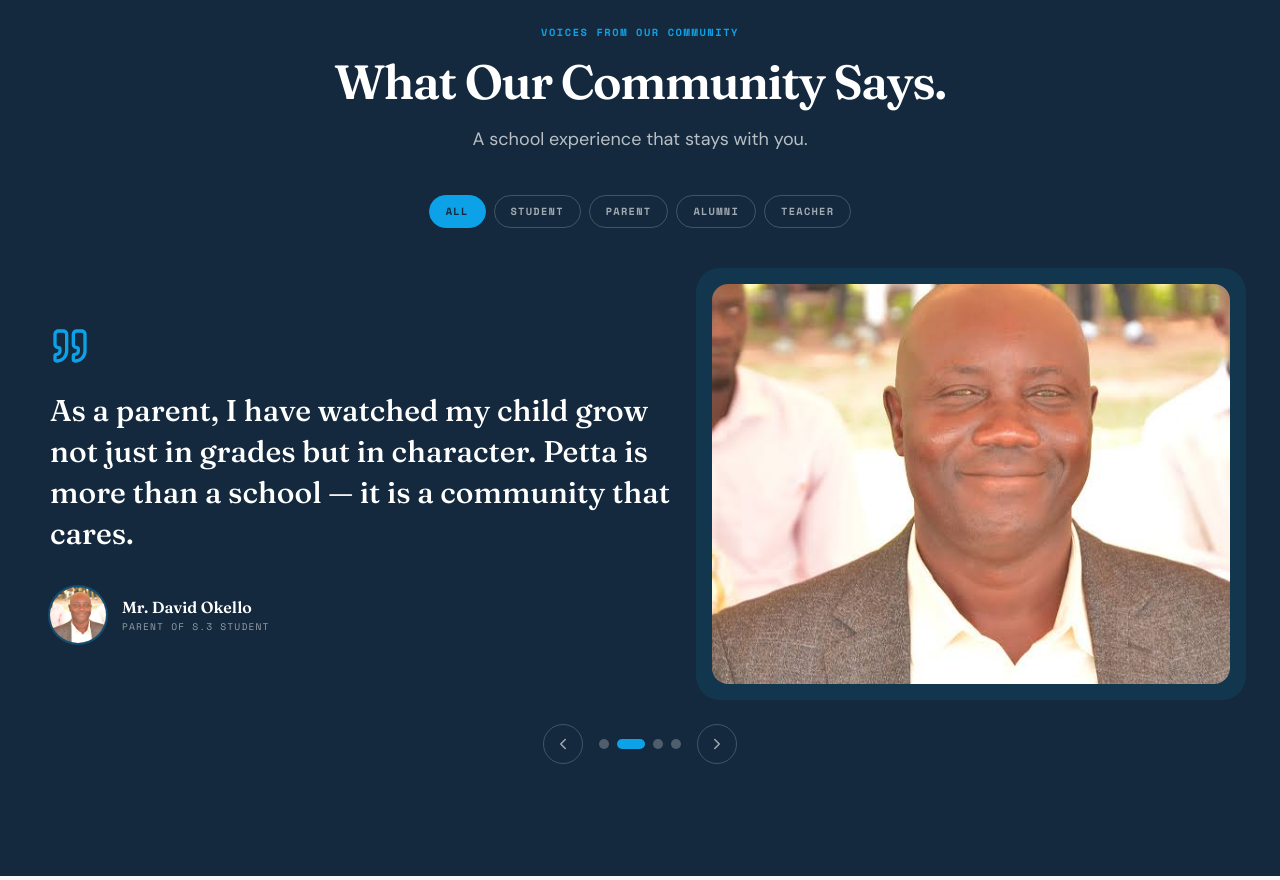
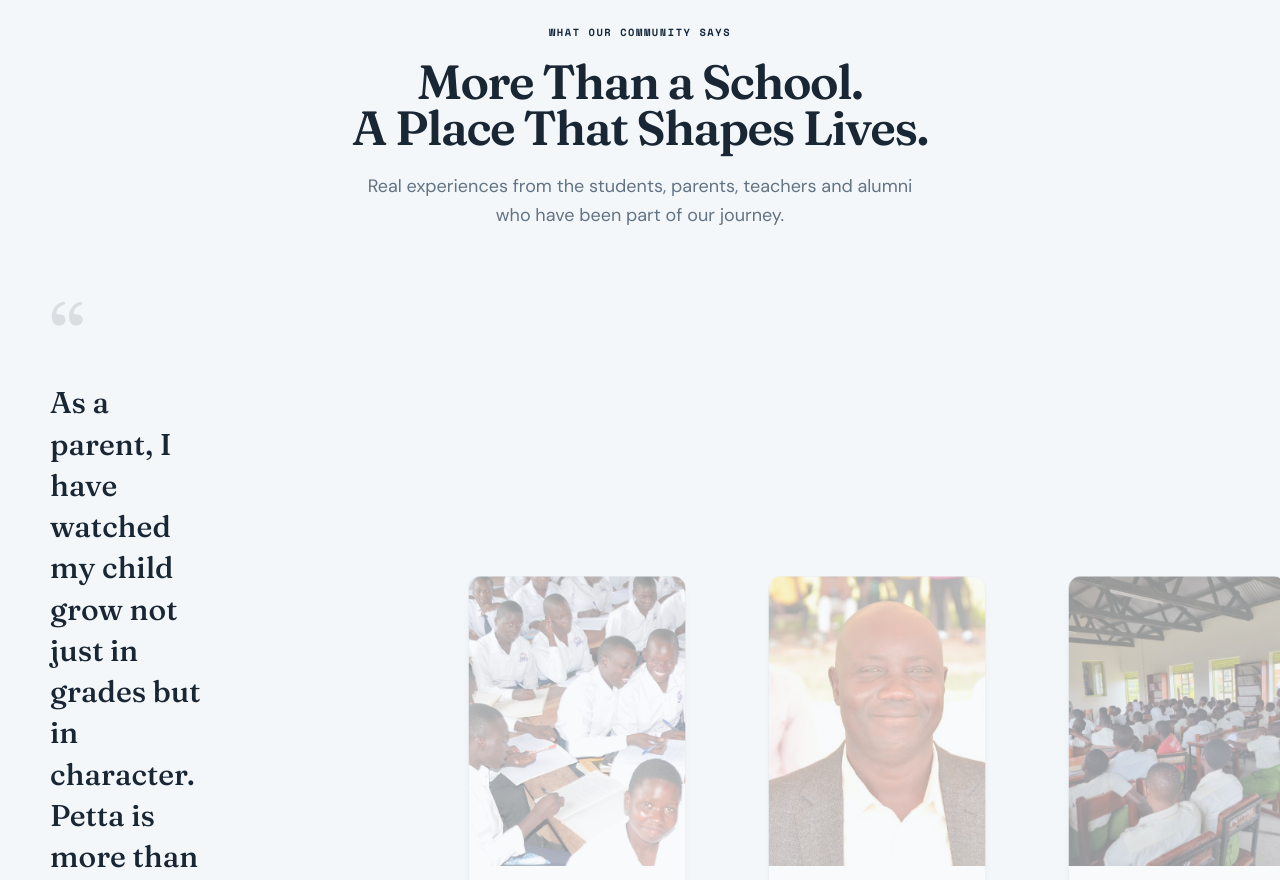
Before and after one commit to StackKens/petta-comminity-ss, a React (Vite) app: page / in a window 1280 px wide. Shown: the part 11120-12000 px from the top of the page. Built offline with nearby package versions, Linux system fonts and the light colour scheme.

Commit message:
feat: cinematic testimonial carousel with drag, autoplay, and infinite loop

```diff
--- a/src/App.tsx
+++ b/src/App.tsx
@@ -1340,14 +1340,14 @@ const beyondItems = [
 
 const testimonials = [
   {
-    quote: "The school gave me more than academic knowledge. It gave me the confidence, discipline and foundation to pursue my goals.",
+    quote: "The school gave me more than academic knowledge. It gave me the confidence, discipline and foundation to pursue my dreams.",
     name: "Sarah Namukasa",
     role: "Alumni",
     detail: "Former Student · Class of 2024",
     image: imageSources.alevel,
   },
   {
-    quote: "As a parent, I have watched my child grow not just in grades but in character. Petta is more than a school — it is a community that cares.",
+    quote: "As a parent, I have watched my child grow not just in grades but in character. Petta is more than a school — it is a community that truly cares.",
     name: "Mr. David Okello",
     role: "Parent",
     detail: "Parent of S.3 Student",
@@ -1362,51 +1362,154 @@ const testimonials = [
   },
   {
     quote: "From my first day in S.1 to my final exams in S.4, Petta shaped me into someone who believes in hard work and integrity.",
-    name: "James Mukisa",
+    name: "Ofwono Alex",
     role: "Alumni",
     detail: "Former Student · Class of 2022",
-    image: imageSources.students,
+    image: "/alex.png",
   },
 ];
 
 function AchievementsAndTestimonials() {
-  const [activeTestimonial, setActiveTestimonial] = useState(0);
-  const [activeFilter, setActiveFilter] = useState("All");
-
-  const roleFilters = ["All", "Student", "Parent", "Alumni", "Teacher"];
-  const filteredTestimonials =
-    activeFilter === "All"
-      ? testimonials
-      : testimonials.filter((t) => t.role === activeFilter);
-
-  const nextTestimonial = useCallback(() => {
-    setActiveTestimonial((prev) => (prev + 1) % filteredTestimonials.length);
-  }, [filteredTestimonials.length]);
-
-  const prevTestimonial = useCallback(() => {
-    setActiveTestimonial((prev) => (prev - 1 + filteredTestimonials.length) % filteredTestimonials.length);
-  }, [filteredTestimonials.length]);
+  const N = testimonials.length;
+  const CARD_W = 280;
+  const CARD_GAP = 20;
+  const CARD_TOTAL = CARD_W + CARD_GAP;
+
+  const [centerIndex, setCenterIndex] = useState(N);
+  const [transitionEnabled, setTransitionEnabled] = useState(true);
+  const [dragOffset, setDragOffset] = useState(0);
+  const [isHovered, setIsHovered] = useState(false);
+
+  const containerRef = useRef<HTMLDivElement>(null);
+  const [containerWidth, setContainerWidth] = useState(0);
+  const needsResetRef = useRef<"forward" | "backward" | null>(null);
+  const dragStartRef = useRef({ x: 0, time: 0, index: N });
+  const isDraggingRef = useRef(false);
+  const dragOffsetRef = useRef(0);
+  const autoplayRef = useRef<ReturnType<typeof setInterval>>(undefined);
+
+  const displayItems = [...testimonials, ...testimonials, ...testimonials];
+  const dataIndex = ((centerIndex % N) + N) % N;
+  const current = testimonials[dataIndex];
 
   useEffect(() => {
-    setActiveTestimonial(0);
-  }, [activeFilter]);
+    const el = containerRef.current;
+    if (!el) return;
+    const measure = () => setContainerWidth(el.getBoundingClientRect().width);
+    measure();
+    const observer = new ResizeObserver(measure);
+    observer.observe(el);
+    return () => observer.disconnect();
+  }, []);
+
+  const getTrackX = useCallback(
+    (ci: number, vw: number) => (vw - CARD_W) / 2 - ci * CARD_TOTAL,
+    [],
+  );
+
+  const goNext = useCallback(() => {
+    setTransitionEnabled(true);
+    setCenterIndex((prev) => {
+      const next = prev + 1;
+      if (next >= 2 * N) needsResetRef.current = "forward";
+      return next;
+    });
+  }, [N]);
+
+  const goPrev = useCallback(() => {
+    setTransitionEnabled(true);
+    setCenterIndex((prev) => {
+      const next = prev - 1;
+      if (next <= 0) needsResetRef.current = "backward";
+      return next;
+    });
+  }, [N]);
+
+  const handleTransitionEnd = useCallback(() => {
+    if (!needsResetRef.current) return;
+    setTransitionEnabled(false);
+    setCenterIndex(
+      needsResetRef.current === "forward" ? N : 2 * N - 1,
+    );
+    needsResetRef.current = null;
+    requestAnimationFrame(() => {
+      requestAnimationFrame(() => setTransitionEnabled(true));
+    });
+  }, [N]);
+
+  const handlePointerDown = useCallback(
+    (e: React.PointerEvent) => {
+      isDraggingRef.current = false;
+      dragStartRef.current = {
+        x: e.clientX,
+        time: Date.now(),
+        index: centerIndex,
+      };
+      setTransitionEnabled(false);
+      (e.target as HTMLElement).setPointerCapture(e.pointerId);
+    },
+    [centerIndex],
+  );
+
+  const handlePointerMove = useCallback((e: React.PointerEvent) => {
+    const dx = e.clientX - dragStartRef.current.x;
+    if (Math.abs(dx) > 5) isDraggingRef.current = true;
+    dragOffsetRef.current = dx;
+    setDragOffset(dx);
+  }, []);
+
+  const handlePointerUp = useCallback(() => {
+    setTransitionEnabled(true);
+    if (!isDraggingRef.current) {
+      setDragOffset(0);
+      return;
+    }
+    const dx = dragOffsetRef.current;
+    const elapsed = Date.now() - dragStartRef.current.time;
+    const velocity = dx / Math.max(elapsed, 1);
+    const distanceCards = -dx / CARD_TOTAL;
+    const velocityCards = velocity * 200;
+    const cardsMoved = Math.round(distanceCards + velocityCards);
+    const startCI = dragStartRef.current.index;
+    const targetCI = Math.max(
+      1,
+      Math.min(startCI + cardsMoved, 2 * N - 2),
+    );
+    setCenterIndex(targetCI);
+    setDragOffset(0);
+    isDraggingRef.current = false;
+  }, [N]);
 
   useEffect(() => {
-    const timer = setInterval(nextTestimonial, 6000);
-    return () => clearInterval(timer);
-  }, [nextTestimonial, activeFilter]);
-
-  const current = filteredTestimonials[activeTestimonial] ?? filteredTestimonials[0];
+    if (isHovered) {
+      clearInterval(autoplayRef.current);
+      return;
+    }
+    autoplayRef.current = setInterval(goNext, 5000);
+    return () => clearInterval(autoplayRef.current);
+  }, [goNext, isHovered]);
+
+  const getCardMeta = (di: number) => {
+    const distance = Math.abs(di - centerIndex);
+    const isActive = distance === 0;
+    return {
+      scale: isActive ? 1 : distance === 1 ? 0.88 : 0.78,
+      opacity: isActive ? 1 : distance === 1 ? 0.65 : 0.4,
+      translateY: isActive ? -8 : 0,
+      rotateY: distance === 0 ? 0 : di < centerIndex ? -3 : 3,
+    };
+  };
+
+  const trackX = getTrackX(centerIndex, containerWidth) + dragOffset;
 
   return (
     <>
-      {/* ACHIEVEMENTS SECTION */}
+      {/* ── ACHIEVEMENTS ── */}
       <section
         className="bg-[hsl(var(--background))] py-20 md:py-28"
         data-testid="section-achievements"
       >
         <div className="container-school">
-          {/* Header */}
           <div className="max-w-3xl">
             <span className="font-mono-school text-[.65rem] font-bold uppercase tracking-[.15em] text-[hsl(var(--primary))]">
               Our Achievements
@@ -1415,11 +1518,12 @@ function AchievementsAndTestimonials() {
               Let the Work Speak.
             </h2>
             <p className="mt-5 max-w-xl text-lg leading-relaxed text-[hsl(var(--muted-foreground))]">
-              Excellence isn't something we claim. It's something we demonstrate — through our results, our students, and our impact.
+              Excellence isn't something we claim. It's something we
+              demonstrate — through our results, our students, and our
+              impact.
             </p>
           </div>
 
-          {/* Statistics */}
           <div className="mt-16 grid grid-cols-2 gap-6 lg:grid-cols-4">
             {achievementStats.map((stat) => (
               <div
@@ -1436,7 +1540,6 @@ function AchievementsAndTestimonials() {
             ))}
           </div>
 
-          {/* Achievement Timeline */}
           <div className="mt-20">
             <span className="font-mono-school text-[.65rem] font-bold uppercase tracking-[.15em] text-[hsl(var(--primary))]">
               Our Record
@@ -1472,7 +1575,6 @@ function AchievementsAndTestimonials() {
             </div>
           </div>
 
-          {/* Beyond the Classroom */}
           <div className="mt-20 grid gap-10 lg:grid-cols-2 lg:items-center">
             <div className="overflow-hidden rounded-2xl">
               <img
@@ -1489,7 +1591,8 @@ function AchievementsAndTestimonials() {
                 Education That Shapes the Whole Student
               </h3>
               <p className="mt-4 max-w-lg text-[hsl(var(--muted-foreground))]">
-                At Petta, learning extends far beyond textbooks. We nurture talent, character, leadership and innovation.
+                At Petta, learning extends far beyond textbooks. We nurture
+                talent, character, leadership and innovation.
               </p>
               <div className="mt-8 grid grid-cols-1 gap-5 sm:grid-cols-2">
                 {beyondItems.map((item) => (
@@ -1498,7 +1601,9 @@ function AchievementsAndTestimonials() {
                       {item.icon}
                     </div>
                     <div>
-                      <h4 className="font-display text-sm font-semibold">{item.title}</h4>
+                      <h4 className="font-display text-sm font-semibold">
+                        {item.title}
+                      </h4>
                       <p className="mt-1 text-xs leading-relaxed text-[hsl(var(--muted-foreground))]">
                         {item.description}
                       </p>
@@ -1517,114 +1622,167 @@ function AchievementsAndTestimonials() {
         </div>
       </section>
 
-      {/* TESTIMONIALS SECTION */}
+      {/* ── TESTIMONIALS — CINEMATIC CAROUSEL ── */}
       <section
-        className="bg-[hsl(var(--primary))] py-20 text-[hsl(var(--primary-foreground))] md:py-28"
+        className="relative overflow-hidden bg-[hsl(216,40%,97%)] py-20 md:py-28"
         data-testid="section-testimonials"
+        onMouseEnter={() => setIsHovered(true)}
+        onMouseLeave={() => setIsHovered(false)}
       >
-        <div className="container-school">
+        {/* Subtle oversized quotation marks */}
+        <div className="pointer-events-none absolute inset-0 select-none overflow-hidden">
+          <span className="absolute -right-10 -top-16 font-display text-[280px] leading-none text-[hsl(var(--primary)/.04)]">
+            &ldquo;
+          </span>
+          <span className="absolute -bottom-24 -left-10 font-display text-[280px] leading-none text-[hsl(var(--primary)/.04)]">
+            &rdquo;
+          </span>
+        </div>
+
+        <div className="relative container-school">
           {/* Header */}
           <div className="text-center">
-            <span className="font-mono-school text-[.65rem] font-bold uppercase tracking-[.15em] text-[hsl(var(--accent))]">
-              Voices From Our Community
+            <span className="font-mono-school text-[.65rem] font-bold uppercase tracking-[.15em] text-[hsl(var(--primary))]">
+              What Our Community Says
             </span>
             <h2 className="mt-4 font-display text-4xl font-semibold leading-[.97] tracking-[-.03em] md:text-5xl">
-              What Our Community Says.
+              More Than a School.
+              <br className="hidden md:block" />
+              A Place That Shapes Lives.
             </h2>
-            <p className="mx-auto mt-5 max-w-xl text-lg leading-relaxed text-[hsl(var(--primary-foreground)/.7)]">
-              A school experience that stays with you.
+            <p className="mx-auto mt-5 max-w-xl text-lg leading-relaxed text-[hsl(var(--muted-foreground))]">
+              Real experiences from the students, parents, teachers and
+              alumni who have been part of our journey.
             </p>
           </div>
 
-          {/* Role Filters */}
-          <div className="mt-10 flex flex-wrap justify-center gap-2">
-            {roleFilters.map((role) => (
-              <button
-                key={role}
-                type="button"
-                onClick={() => setActiveFilter(role)}
-                className={`rounded-full border px-4 py-2 font-mono-school text-[.65rem] font-bold uppercase tracking-[.12em] transition-colors ${
-                  activeFilter === role
-                    ? "border-[hsl(var(--accent))] bg-[hsl(var(--accent))] text-[hsl(var(--primary))]"
-                    : "border-[hsl(var(--primary-foreground)/.2)] text-[hsl(var(--primary-foreground)/.6)] hover:border-[hsl(var(--primary-foreground)/.4)]"
-                }`}
+          {/* Main composition — quote left, carousel right */}
+          <div className="mt-16 grid gap-10 lg:grid-cols-[2fr_3fr] lg:items-center">
+            {/* Left — Animated Quote */}
+            <div className="lg:pr-8">
+              <div
+                key={dataIndex}
+                style={{ animation: "fadeInUp 0.6s ease-out both" }}
               >
-                {role}
-              </button>
-            ))}
-          </div>
-
-          {/* Featured Testimonial */}
-          {current && (
-            <div className="mt-14 grid gap-10 lg:grid-cols-[1.2fr_1fr] lg:items-center">
-              {/* Quote Side */}
-              <div>
-                <Quote size={40} className="text-[hsl(var(--accent))]" />
-                <blockquote className="mt-6 font-display text-2xl font-medium leading-snug md:text-3xl">
+                <span className="block font-display text-[80px] leading-none text-[hsl(var(--primary)/.12)]">
+                  &ldquo;
+                </span>
+                <blockquote className="mt-2 max-w-md font-display text-2xl font-medium leading-snug text-[hsl(var(--foreground))] md:text-3xl">
                   {current.quote}
                 </blockquote>
-                <div className="mt-8 flex items-center gap-4">
-                  <img
-                    src={current.image}
-                    alt={current.name}
-                    className="h-14 w-14 rounded-full object-cover ring-2 ring-[hsl(var(--accent)/.3)]"
-                  />
-                  <div>
-                    <div className="font-display text-base font-semibold">
-                      {current.name}
-                    </div>
-                    <div className="font-mono-school text-[.6rem] uppercase tracking-[.12em] text-[hsl(var(--primary-foreground)/.55)]">
-                      {current.detail}
-                    </div>
+                <div className="mt-8">
+                  <div className="font-display text-lg font-semibold text-[hsl(var(--foreground))]">
+                    {current.name}
+                  </div>
+                  <div className="mt-1 text-sm text-[hsl(var(--muted-foreground))]">
+                    {current.detail}
+                  </div>
+                  <div className="mt-3 inline-block rounded-full bg-[hsl(var(--primary)/.08)] px-3 py-1 font-mono-school text-[.6rem] font-bold uppercase tracking-[.12em] text-[hsl(var(--primary))]">
+                    {current.role}
                   </div>
                 </div>
               </div>
-
-              {/* Image Side */}
-              <div className="relative">
-                <div className="absolute -inset-4 rounded-3xl bg-[hsl(var(--accent)/.1)]" />
-                <img
-                  src={current.image}
-                  alt={current.name}
-                  className="relative h-80 w-full rounded-2xl object-cover md:h-[400px]"
-                />
+            </div>
+
+            {/* Right — Dynamic Card Carousel */}
+            <div
+              ref={containerRef}
+              className="relative"
+              style={{ touchAction: "pan-y" }}
+            >
+              <div
+                className="flex"
+                style={{
+                  gap: CARD_GAP,
+                  transform: `translateX(${trackX}px)`,
+                  transition: transitionEnabled
+                    ? "transform 700ms cubic-bezier(0.32, 0.72, 0, 1)"
+                    : "none",
+                  willChange: "transform",
+                }}
+                onTransitionEnd={handleTransitionEnd}
+                onPointerDown={handlePointerDown}
+                onPointerMove={handlePointerMove}
+                onPointerUp={handlePointerUp}
+              >
+                {displayItems.map((item, i) => {
+                  const { scale, opacity, translateY, rotateY } =
+                    getCardMeta(i);
+                  return (
+                    <div
+                      key={`${item.name}-${i}`}
+                      className="flex-none"
+                      style={{
+                        width: CARD_W,
+                        transform: `scale(${scale}) translateY(${translateY}px) rotateY(${rotateY}deg)`,
+                        opacity,
+                        transition: transitionEnabled
+                          ? "transform 500ms ease, opacity 500ms ease"
+                          : "none",
+                      }}
+                    >
+                      <div className="overflow-hidden rounded-2xl border border-[hsl(var(--border))] bg-[hsl(var(--card))] shadow-lg transition-shadow duration-500">
+                        <div className="aspect-[3/4] overflow-hidden">
+                          <img
+                            src={item.image}
+                            alt={item.name}
+                            className="h-full w-full object-cover transition-transform duration-700"
+                            style={{
+                              transform: `scale(${scale === 1 ? 1.05 : 1})`,
+                            }}
+                            draggable={false}
+                          />
+                        </div>
+                        <div className="p-4">
+                          <div className="font-display text-sm font-semibold text-[hsl(var(--foreground))]">
+                            {item.name}
+                          </div>
+                          <div className="mt-1 font-mono-school text-[.6rem] uppercase tracking-[.1em] text-[hsl(var(--muted-foreground))]">
+                            {item.role}
+                          </div>
+                        </div>
+                      </div>
+                    </div>
+                  );
+                })}
               </div>
             </div>
-          )}
+          </div>
 
           {/* Navigation */}
-          <div className="mt-10 flex items-center justify-center gap-4">
-            <button
-              type="button"
-              onClick={prevTestimonial}
-              aria-label="Previous testimonial"
-              className="flex h-10 w-10 items-center justify-center rounded-full border border-[hsl(var(--primary-foreground)/.2)] text-[hsl(var(--primary-foreground)/.6)] transition-colors hover:border-[hsl(var(--primary-foreground)/.5)] hover:text-[hsl(var(--primary-foreground))]"
-            >
-              <ChevronLeft size={18} />
-            </button>
-            <div className="flex gap-2">
-              {filteredTestimonials.map((_, i) => (
-                <button
-                  key={i}
-                  type="button"
-                  onClick={() => setActiveTestimonial(i)}
-                  aria-label={`Go to testimonial ${i + 1}`}
-                  className={`h-2.5 rounded-full transition-all ${
-                    i === activeTestimonial
-                      ? "w-7 bg-[hsl(var(--accent))]"
-                      : "w-2.5 bg-[hsl(var(--primary-foreground)/.25)]"
-                  }`}
-                />
-              ))}
-            </div>
-            <button
-              type="button"
-              onClick={nextTestimonial}
-              aria-label="Next testimonial"
-              className="flex h-10 w-10 items-center justify-center rounded-full border border-[hsl(var(--primary-foreground)/.2)] text-[hsl(var(--primary-foreground)/.6)] transition-colors hover:border-[hsl(var(--primary-foreground)/.5)] hover:text-[hsl(var(--primary-foreground))]"
-            >
-              <ChevronRight size={18} />
-            </button>
+          <div className="mt-12 flex flex-col items-center gap-4">
+            <div className="flex items-center gap-6">
+              <button
+                type="button"
+                onClick={goPrev}
+                aria-label="Previous testimonial"
+                className="flex h-10 w-10 items-center justify-center rounded-full border border-[hsl(var(--border))] bg-[hsl(var(--card))] text-[hsl(var(--muted-foreground))] transition-colors hover:border-[hsl(var(--primary))] hover:text-[hsl(var(--primary))]"
+              >
+                <ChevronLeft size={18} />
+              </button>
+              <span className="min-w-[60px] text-center font-mono-school text-sm font-bold tracking-wider text-[hsl(var(--foreground))]">
+                {String(dataIndex + 1).padStart(2, "0")} /{" "}
+                {String(N).padStart(2, "0")}
+              </span>
+              <button
+                type="button"
+                onClick={goNext}
+                aria-label="Next testimonial"
+                className="flex h-10 w-10 items-center justify-center rounded-full border border-[hsl(var(--border))] bg-[hsl(var(--card))] text-[hsl(var(--muted-foreground))] transition-colors hover:border-[hsl(var(--primary))] hover:text-[hsl(var(--primary))]"
+              >
+                <ChevronRight size={18} />
+              </button>
+            </div>
+
+            {/* Progress bar */}
+            <div className="h-0.5 w-48 overflow-hidden rounded-full bg-[hsl(var(--border))]">
+              <div
+                className="h-full rounded-full bg-[hsl(var(--primary))] transition-all duration-500"
+                style={{
+                  width: `${((dataIndex + 1) / N) * 100}%`,
+                }}
+              />
+            </div>
           </div>
         </div>
       </section>
--- a/src/index.css
+++ b/src/index.css
@@ -160,6 +160,7 @@
 
 @keyframes rise-in { from { opacity: 0; transform: translateY(18px); } to { opacity: 1; transform: translateY(0); } }
 @keyframes float-in { from { opacity: 0; transform: translateY(30px) scale(.98); } to { opacity: 1; transform: translateY(0) scale(1); } }
+@keyframes fadeInUp { from { opacity: 0; transform: translateY(20px); } to { opacity: 1; transform: translateY(0); } }
 @media (prefers-reduced-motion: reduce) {
   html { scroll-behavior: auto; }
   *, *::before, *::after { animation-duration: .01ms !important; transition-duration: .01ms !important; }
```
Also changed, not shown: public/alex.png (added).
